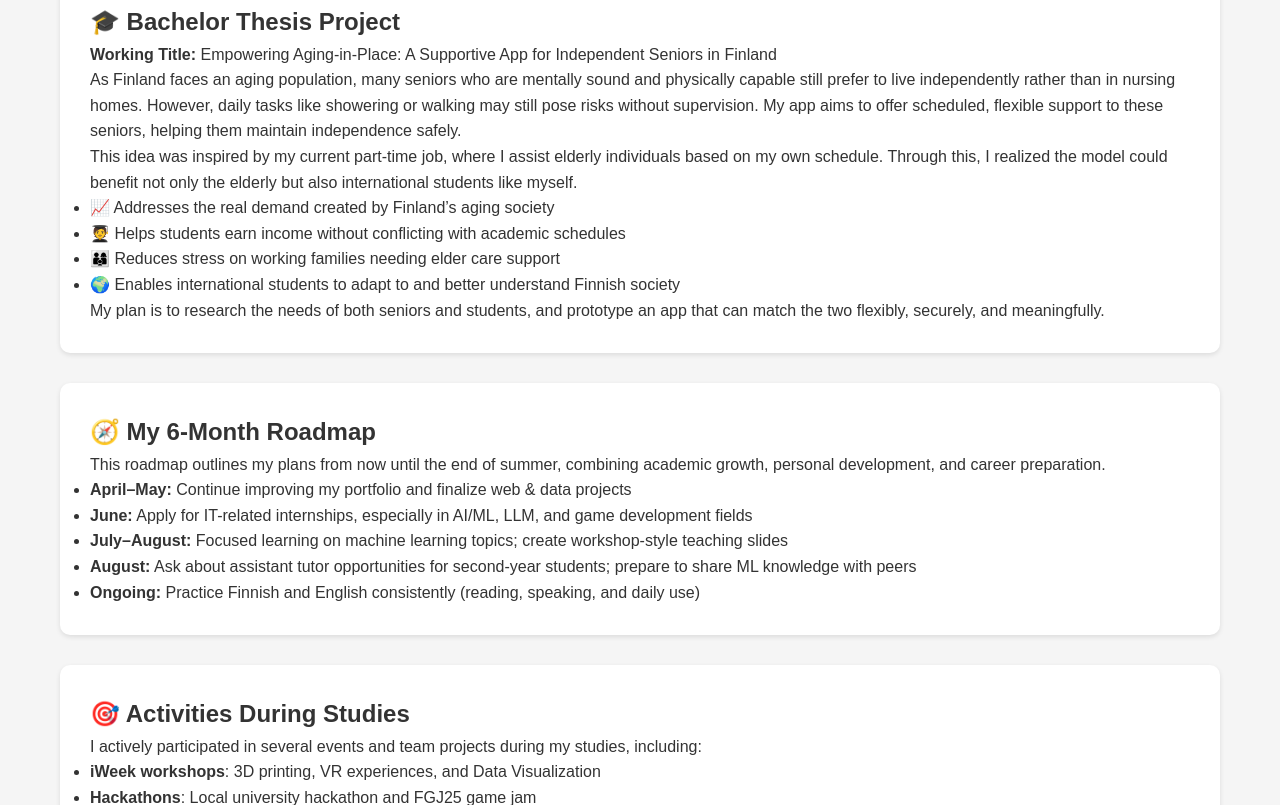
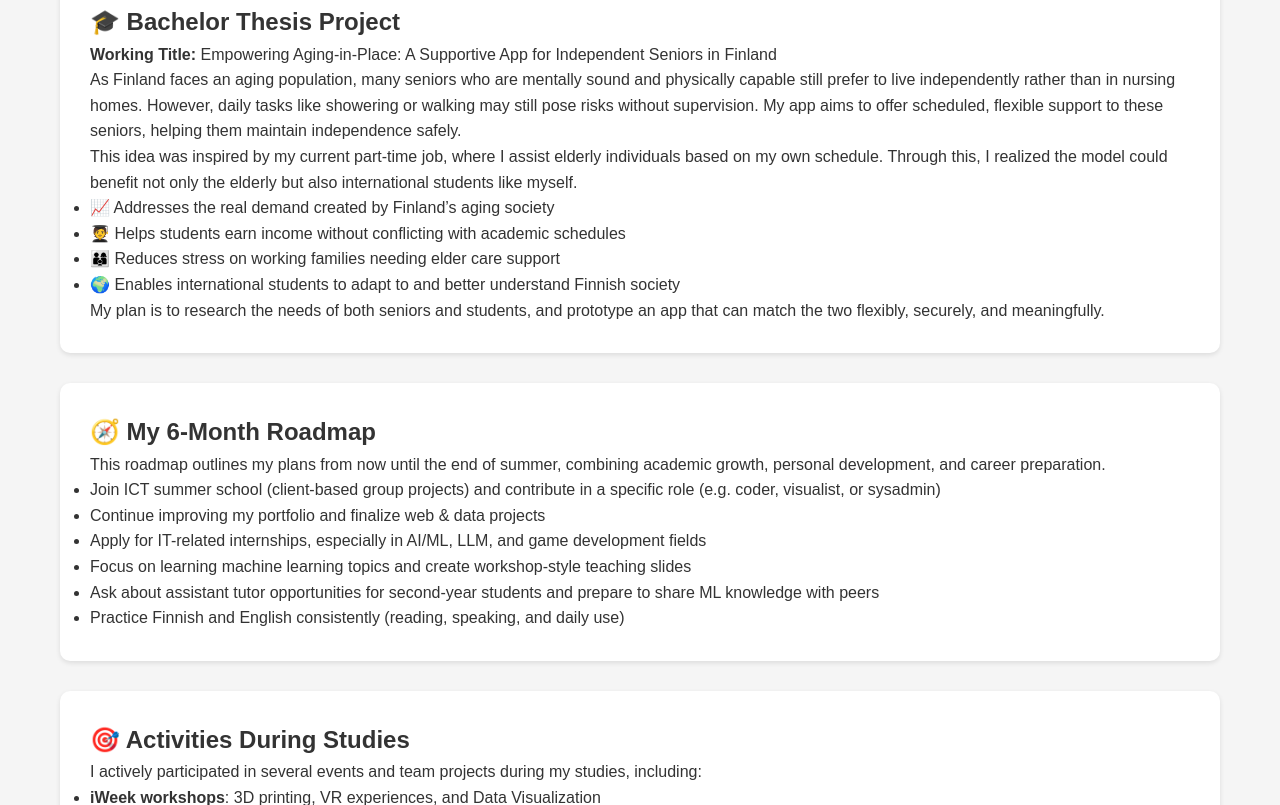
Before and after one commit to Taika-Shu/CV, a plain HTML site: page index.html in a window 1280 px wide. Shown: the part 2272-3077 px from the top of the page. Drawn offline with Linux system fonts and the light colour scheme.

Commit message:
Add files via upload

```diff
--- a/index.html
+++ b/index.html
@@ -186,6 +186,7 @@
       <div class="skill-card">
         <h3>Programming</h3>
         <p>Python (Beginner)</p>
+        <p>Pygame (Beginner)</p>
         <p>JavaScript (Beginner)</p>
         <p>HTML/CSS (Beginner)</p>
       </div>
@@ -275,11 +276,14 @@
     <h2>🧭 My 6-Month Roadmap</h2>
     <p>This roadmap outlines my plans from now until the end of summer, combining academic growth, personal development, and career preparation.</p>
     <ul>
-      <li><strong>April–May:</strong> Continue improving my portfolio and finalize web & data projects</li>
-      <li><strong>June:</strong> Apply for IT-related internships, especially in AI/ML, LLM, and game development fields</li>
-      <li><strong>July–August:</strong> Focused learning on machine learning topics; create workshop-style teaching slides</li>
-      <li><strong>August:</strong> Ask about assistant tutor opportunities for second-year students; prepare to share ML knowledge with peers</li>
-      <li><strong>Ongoing:</strong> Practice Finnish and English consistently (reading, speaking, and daily use)</li>
+
+      <li>Join ICT summer school (client-based group projects) and contribute in a specific role (e.g. coder, visualist, or sysadmin)</li>
+      <li>Continue improving my portfolio and finalize web & data projects</li>
+      <li>Apply for IT-related internships, especially in AI/ML, LLM, and game development fields</li>
+      <li>Focus on learning machine learning topics and create workshop-style teaching slides</li>
+      <li>Ask about assistant tutor opportunities for second-year students and prepare to share ML knowledge with peers</li>
+      <li>Practice Finnish and English consistently (reading, speaking, and daily use)</li>
+
     </ul>
   </section>
 
```
